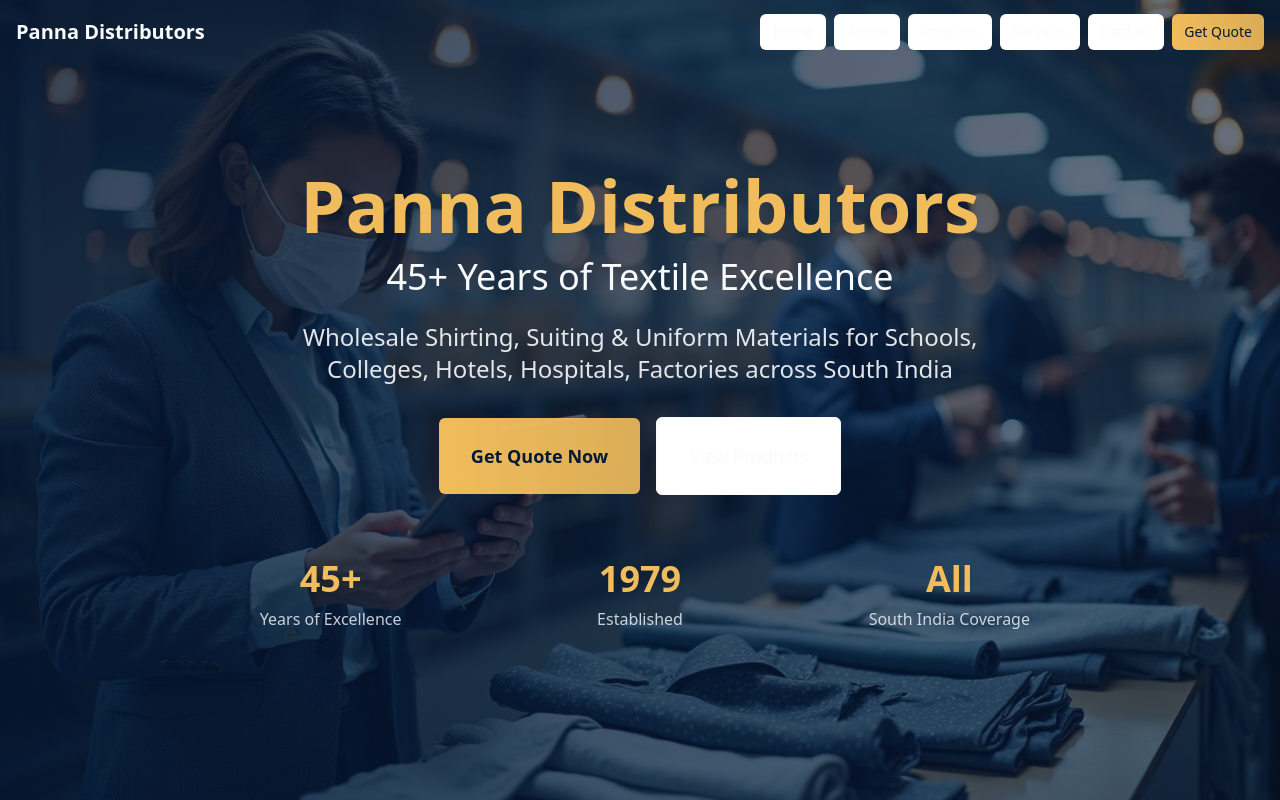
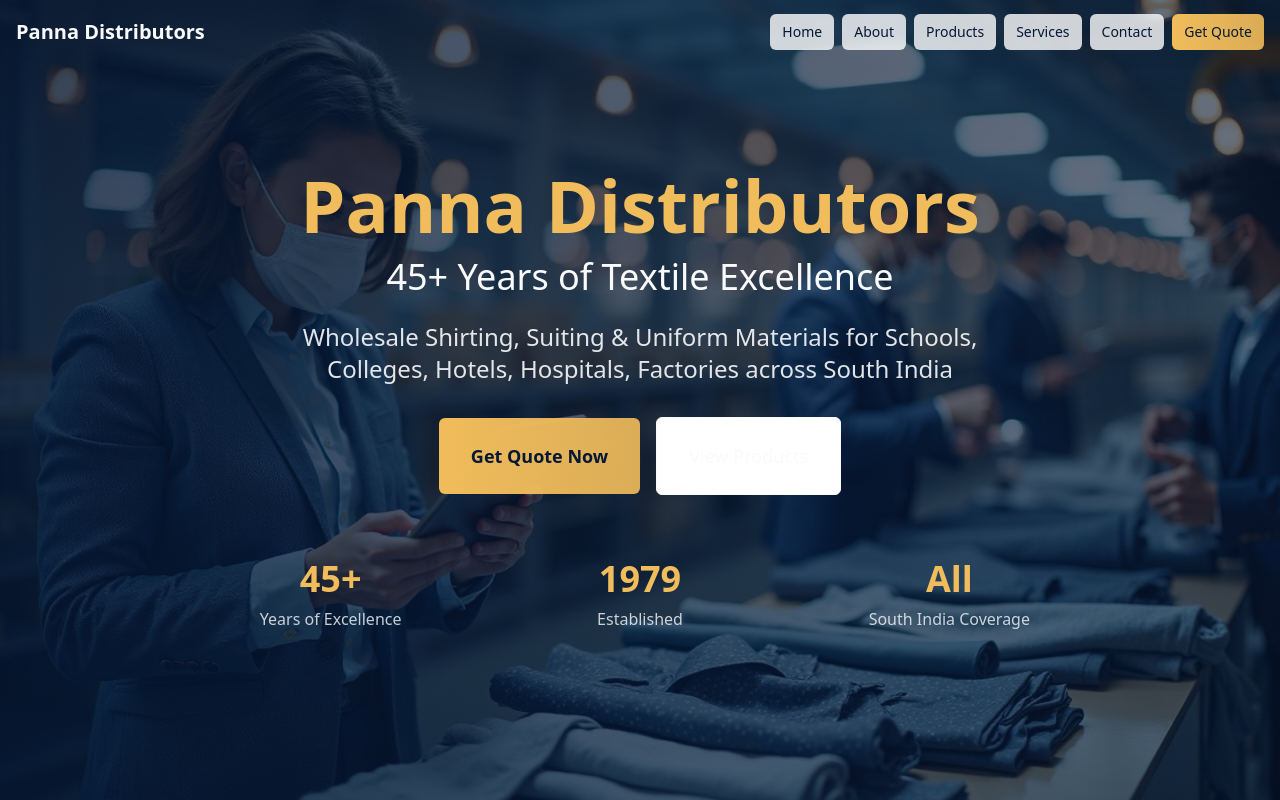
Before and after one commit to Dinesh071292/panna-fabrics-connect, a React (Vite) app: page / in a window 1280 px wide. Shown: the top 800 px of the page. Built offline with nearby package versions, Linux system fonts and the light colour scheme.

Commit message:
Update navigation buttons
Apply homepage background to navigation buttons on the homepage.

```diff
--- a/src/components/Navigation.tsx
+++ b/src/components/Navigation.tsx
@@ -53,13 +53,13 @@ const Navigation = () => {
             {navItems.map((item) => (
               <Button
                 key={item.id}
-                variant={isScrolled ? "ghost" : "outline"}
+                variant={isScrolled ? "ghost" : "secondary"}
                 size="sm"
                 onClick={() => scrollToSection(item.id)}
                 className={
                   isScrolled
                     ? "text-business-navy hover:text-business-gold hover:bg-business-gold/10"
-                    : "text-business-light border-business-light/30 hover:bg-business-light/10 hover:text-business-gold"
+                    : "bg-background/80 text-business-navy border-business-light/30 hover:bg-background/90 hover:text-business-gold backdrop-blur-sm"
                 }
               >
                 {item.label}
```
